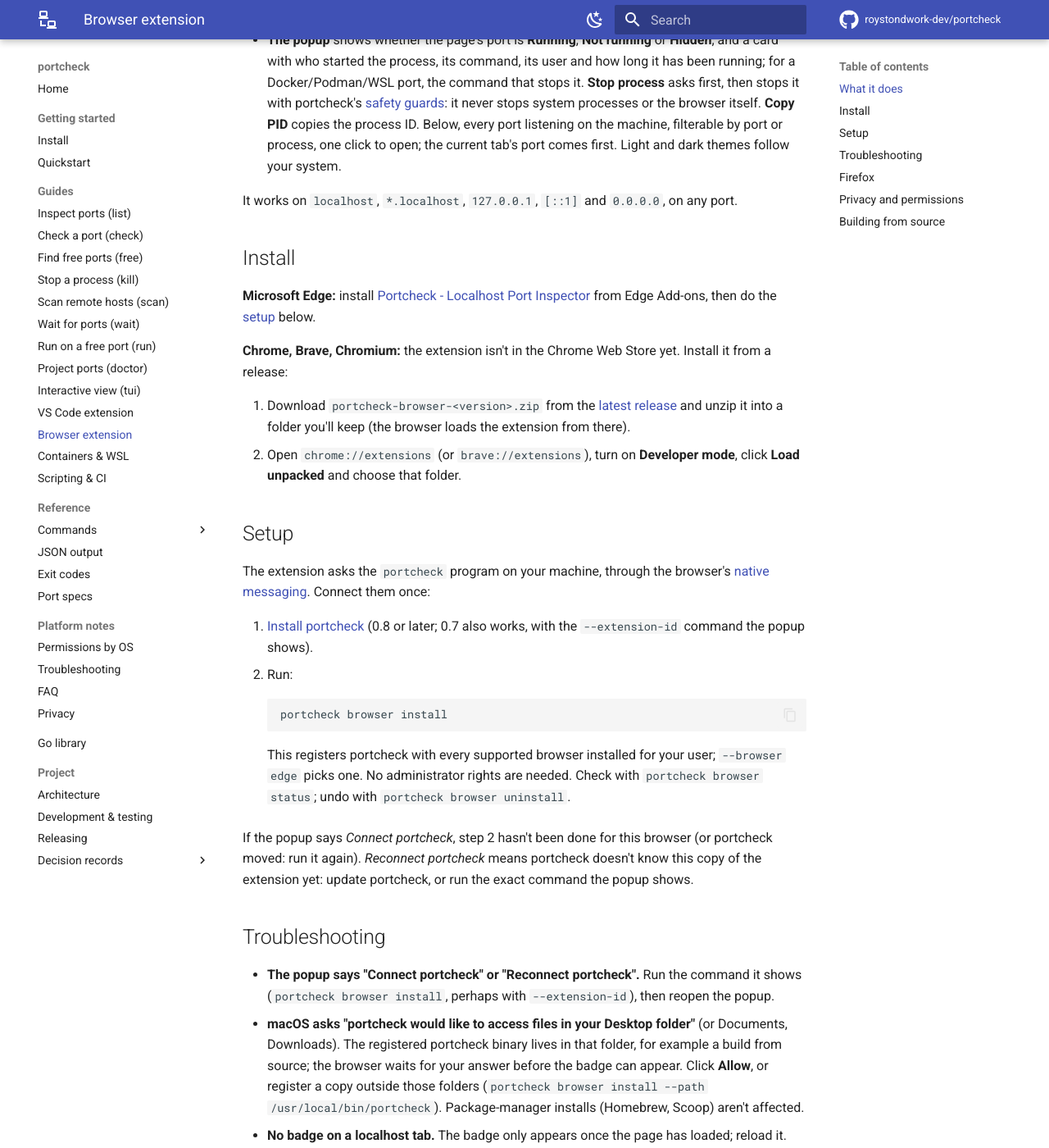
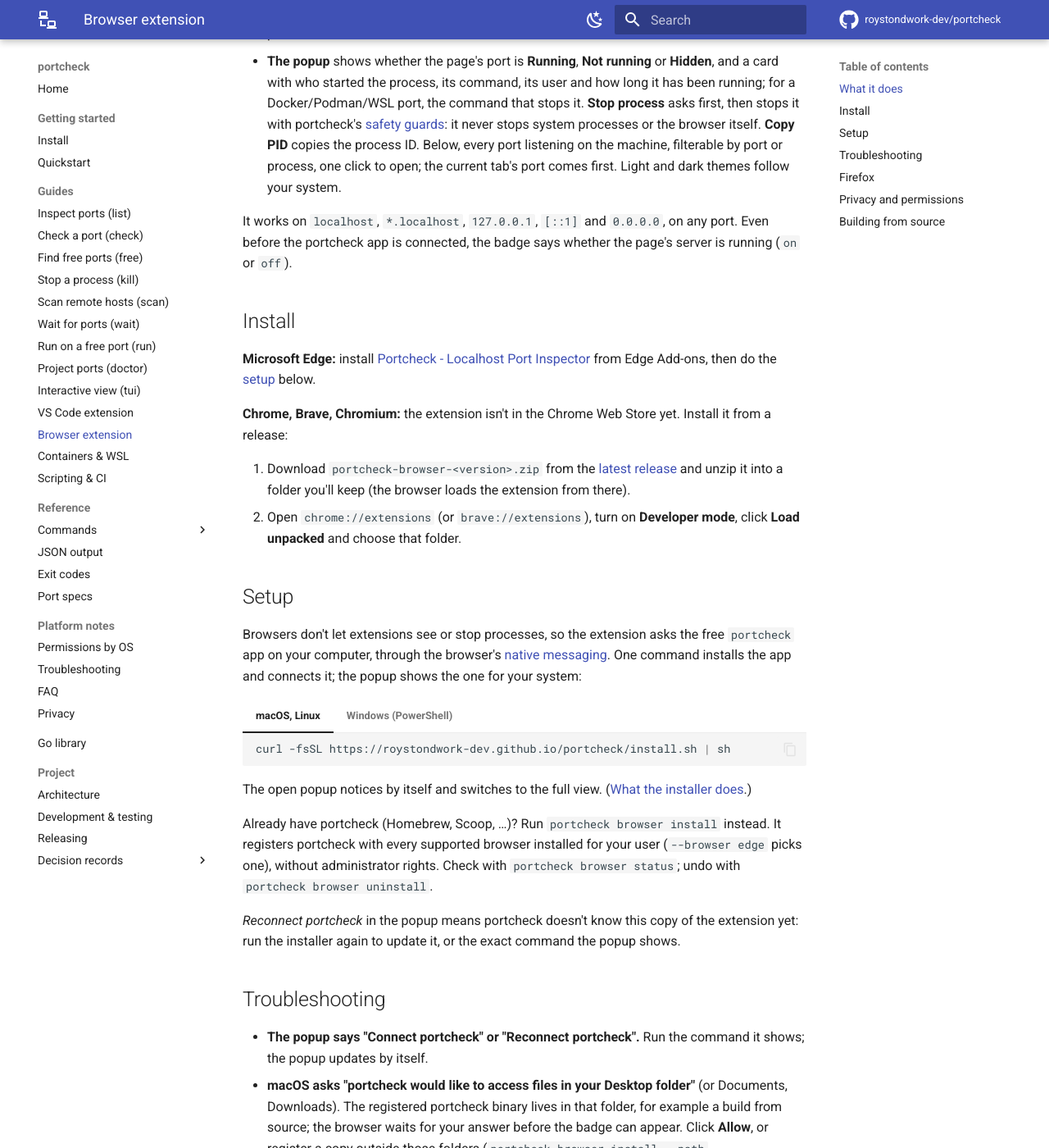
Before and after one commit to roystondwork-dev/portcheck, an MkDocs documentation site: the page built from docs/guide/browser.md, in a window 1280 px wide and 1400 px high, scrolled down 1098 px. Shown: the whole window at 82% size. Built offline with MkDocs 1.6.1 and Material for MkDocs 9.7.7, drawn with Linux system fonts in a browser that asks for light colours; comment, search, counter and statistics services are not loaded; some of the changed text lies outside the part shown.

Commit message:
docs(browser): one-command setup in the browser guide; Firefox in the intro

````diff
--- a/docs/guide/browser.md
+++ b/docs/guide/browser.md
@@ -24,6 +24,8 @@
   comes first. Light and dark themes follow your system.
 
 It works on `localhost`, `*.localhost`, `127.0.0.1`, `[::1]` and `0.0.0.0`, on any port.
+Even before the portcheck app is connected, the badge says whether the page's server is
+running (`on` or `off`).
 
 ## Install
 
@@ -42,31 +44,39 @@
 
 ## Setup
 
-The extension asks the `portcheck` program on your machine, through the browser's
+Browsers don't let extensions see or stop processes, so the extension asks the free
+`portcheck` app on your computer, through the browser's
 [native messaging](https://developer.chrome.com/docs/extensions/develop/concepts/native-messaging).
-Connect them once:
+One command installs the app and connects it; the popup shows the one for your system:
 
-1. [Install portcheck](../install.md) (0.8 or later; 0.7 also works, with the
-   `--extension-id` command the popup shows).
-2. Run:
+=== "macOS, Linux"
 
     ```sh
-    portcheck browser install
+    curl -fsSL https://roystondwork-dev.github.io/portcheck/install.sh | sh
     ```
 
-    This registers portcheck with every supported browser installed for your user;
-    `--browser edge` picks one. No administrator rights are needed. Check with
-    `portcheck browser status`; undo with `portcheck browser uninstall`.
+=== "Windows (PowerShell)"
 
-If the popup says *Connect portcheck*, step 2 hasn't been done for this browser (or
-portcheck moved: run it again). *Reconnect portcheck* means portcheck doesn't know this
-copy of the extension yet: update portcheck, or run the exact command the popup shows.
+    ```powershell
+    irm https://roystondwork-dev.github.io/portcheck/install.ps1 | iex
+    ```
+
+The open popup notices by itself and switches to the full view. ([What the installer
+does](../install.md#one-command).)
+
+Already have portcheck (Homebrew, Scoop, …)? Run `portcheck browser install` instead.
+It registers portcheck with every supported browser installed for your user
+(`--browser edge` picks one), without administrator rights. Check with
+`portcheck browser status`; undo with `portcheck browser uninstall`.
+
+*Reconnect portcheck* in the popup means portcheck doesn't know this copy of the
+extension yet: run the installer again to update it, or the exact command the popup
+shows.
 
 ## Troubleshooting
 
 - **The popup says "Connect portcheck" or "Reconnect portcheck".** Run the command it
-  shows (`portcheck browser install`, perhaps with `--extension-id`), then reopen the
-  popup.
+  shows; the popup updates by itself.
 - **macOS asks "portcheck would like to access files in your Desktop folder"** (or
   Documents, Downloads). The registered portcheck binary lives in that folder, for
   example a build from source; the browser waits for your answer before the badge can
@@ -86,8 +96,9 @@
   [portcheck-firefox.xpi](https://github.com/roystondwork-dev/portcheck/releases/latest/download/portcheck-firefox.xpi)
   in Firefox and click **Add**. Mozilla has signed it, and it updates itself.
 
-Setup is the same: `portcheck browser install` registers portcheck with Firefox too
-(`--browser firefox` to pick it). If the popup shows **Allow localhost access**, click
+Setup is the same (portcheck 0.9 or later): the one-command installer, or
+`portcheck browser install`, registers portcheck with Firefox too (`--browser firefox`
+to pick it). If the popup shows **Allow localhost access**, click
 the button: Firefox lets you decide whether add-ons may read localhost addresses.
 
 ## Privacy and permissions
````
Also changed, not shown: other parts of docs/guide/browser.md (+1 -1 lines), TASKS.md (+1 -1 lines).
